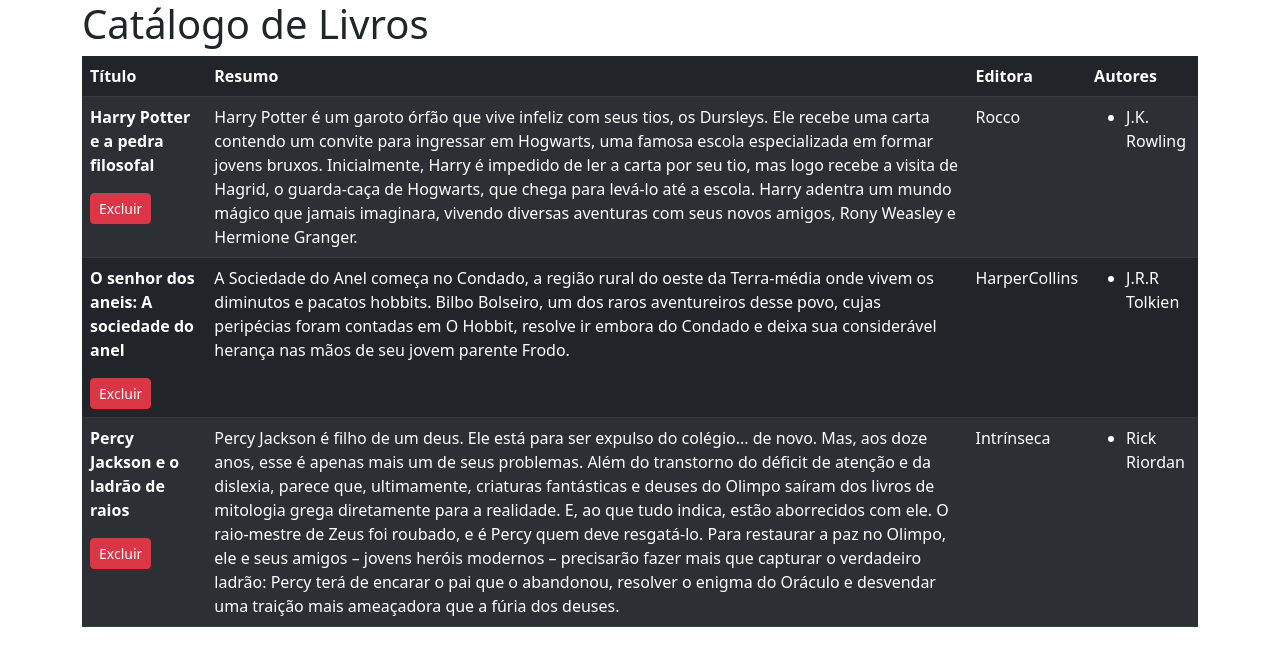
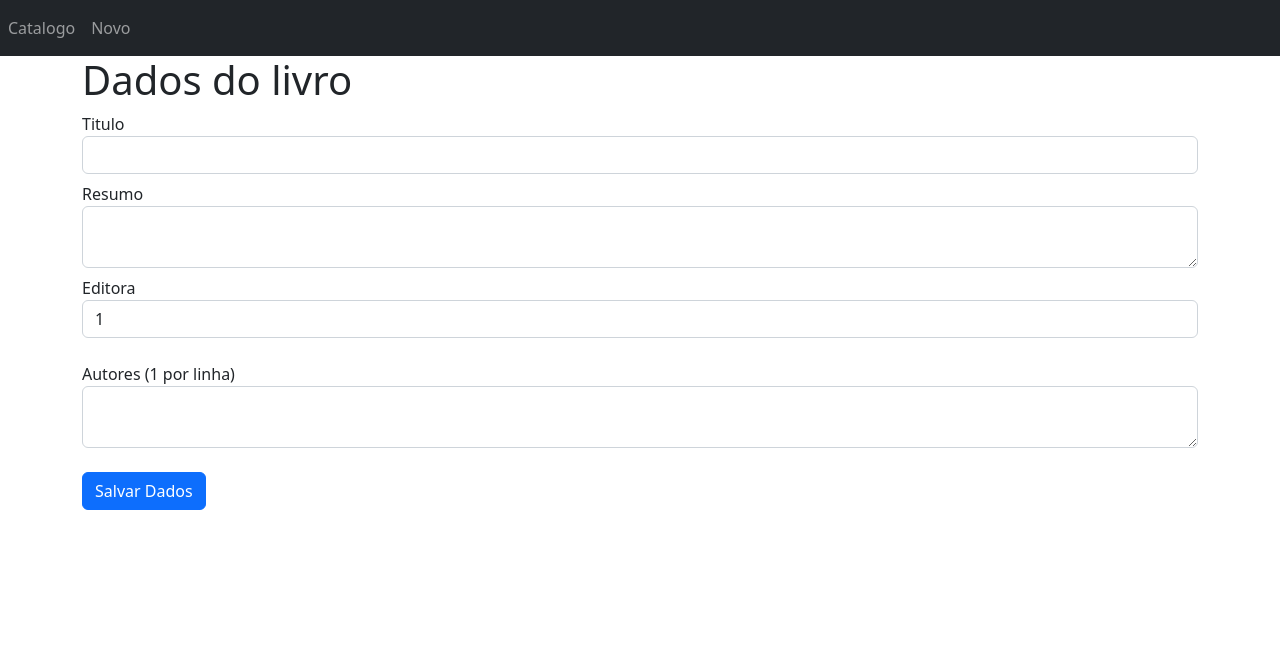
Before and after one commit to RuanF7/livros-react, a React (Create React App) app: page /dados in a window 1280 px wide. Shown: the top 666 px of the page. Built offline with nearby package versions, Linux system fonts and the light colour scheme.

Commit message:
feat: form dados livros

```diff
--- a/src/App.tsx
+++ b/src/App.tsx
@@ -1,9 +1,30 @@
+import { BrowserRouter, Route, Routes } from 'react-router-dom';
+import LivroDados from './LivroDados';
 import LivroLista from './LivroLista'
 
 const App = () => {
   return (
-    <LivroLista />
+    <BrowserRouter>
+      <nav className="navbar navbar-expand navbar-dark bg-dark">
+        <div className='navbar-collapse'>
+          <ul className='navbar-nav'>
+            <li className='nav-item'>
+              <a className='nav-link' href='dados'>Catalogo</a>
+            </li>
+            <li className='nav-item'>
+              <a className='nav-link' href='root'>Novo</a>
+            </li>
+          </ul>
+        </div>
+      </nav>
+      <Routes>
+        <Route path='root' element={<LivroLista />} />
+        <Route path='dados' element={<LivroDados />} />
+      </Routes>
+    </BrowserRouter>
+
   );
+
 };
 
 export default App;
--- /dev/null
+++ b/src/LivroDados.tsx
@@ -0,0 +1,50 @@
+import { ControleLivro } from "./controle/ControleLivros";
+import { ControleEditora } from "./controle/ControleEditora";
+import { Editora } from './modelo/Editora'
+
+interface PropertyDadosLivro {
+  editora: Editora;
+};
+
+const LinhaDados = ({ editora }: PropertyDadosLivro) => {
+  const formDados = new ControleLivro();
+
+  return (
+    <>
+    </>
+  );
+};
+
+export default function LivroDados() {
+  const dadosArmazenados = new ControleEditora();
+  return (
+    <main className="container">
+      <h1>Dados do livro</h1>
+      <form>
+        <div className="form-group">
+          <label htmlFor="exampleInputEmail1">Titulo</label>
+          <input className="form-control mb-2"></input>
+        </div>
+        <div className="form-group">
+          <label htmlFor="exampleFormControlTextarea1">Resumo</label>
+          <textarea className="form-control mb-2" id="exampleFormControlTextarea1"></textarea>
+        </div>
+        <div className="form-group">
+          <label htmlFor="exampleFormControlSelect1">Editora</label>
+          <select className="form-control mb-4">
+            <option>1</option>
+            <option>2</option>
+            <option>3</option>
+          </select>
+        </div>
+        <div className="form-group">
+          <label htmlFor="exampleFormControlTextarea1">Autores (1 por linha)</label>
+          <textarea className="form-control mb-4"  id="exampleFormControlTextarea1"></textarea>
+        </div>
+        <div>
+          <button type="submit" className="btn btn-primary mb-2">Salvar Dados</button>
+        </div>
+      </form>
+    </main>
+  );
+};
--- a/src/LivroLista.tsx
+++ b/src/LivroLista.tsx
@@ -1,6 +1,5 @@
 import { ControleLivro } from "./controle/ControleLivros";
 import { ControleEditora } from "./controle/ControleEditora";
-
 import { Livro } from "./modelo/Livro";
 
 interface PropertyLinhaLivro {
@@ -13,9 +12,13 @@ const LinhaLivro = ({ livro }: PropertyLinhaLivro) => {
   return (
     <>
       <tr>
-        <th scope="row">
+        <th>
           <p>{livro.titulo}</p>
-          <button type="button" className="btn btn-danger btn-sm">
+          <button
+            type="button"
+            className="btn btn-danger btn-sm"
+            onClick={() => (livro.codigo)}
+           >
             Excluir
           </button>
         </th>
```
Also changed, not shown: src/LivroDados.js (deleted).
